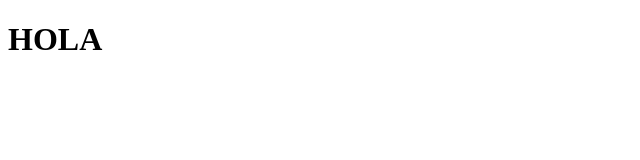
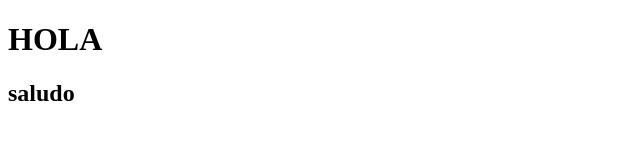
Before and after one commit to IEVN1003-20001612/intro-GIT, a plain HTML site: page index.html in a window 1280 px wide. Shown: the whole page, without its empty margins (0-640 px from the left). Drawn offline with Linux system fonts and the light colour scheme.

Commit message:
segundo commit

```diff
--- a/index.html
+++ b/index.html
@@ -7,5 +7,6 @@
 </head>
 <body>
     <h1>HOLA</h1>
+    <h2>saludo</h2>
 </body>
 </html>
```
